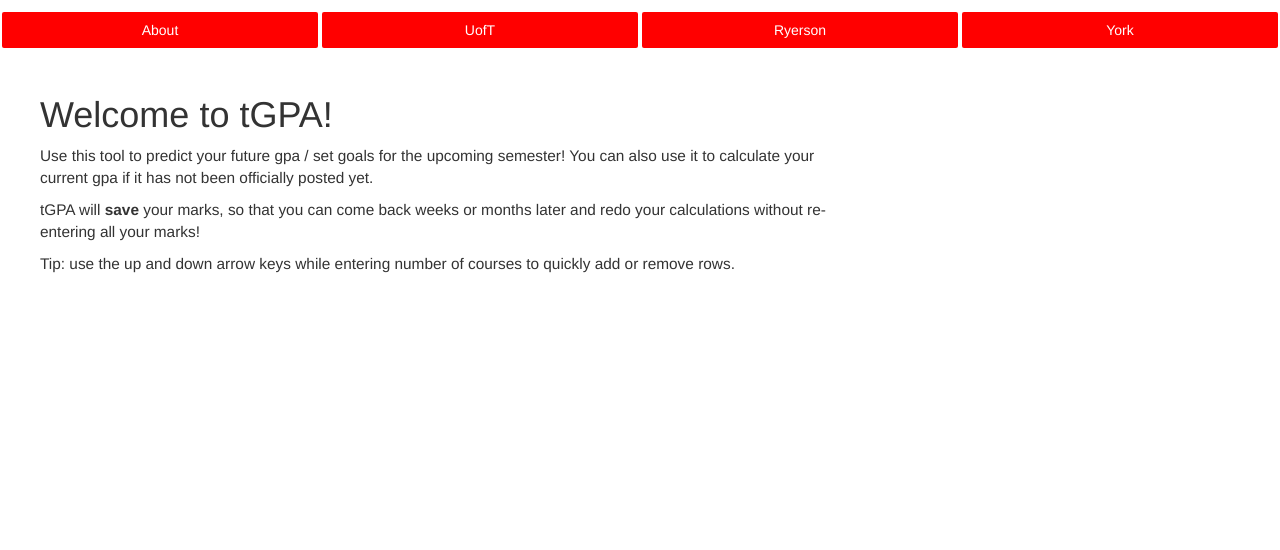
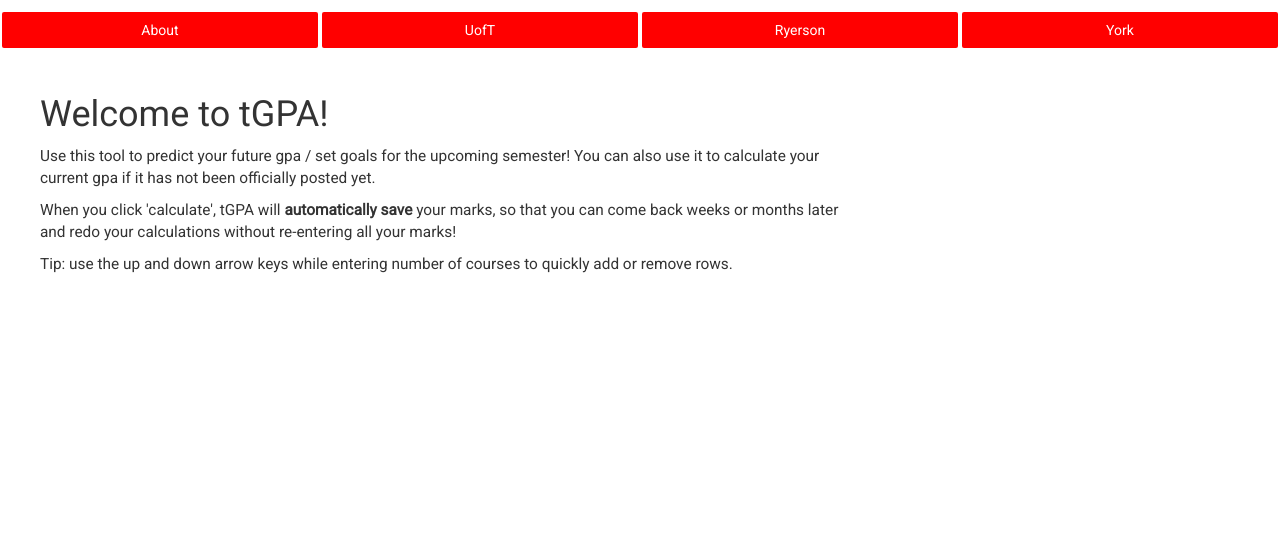
Before and after one commit to ammar-a/gpa-calculator, a Django app: template grades/templates/about.html in a window 1280 px wide. Shown: the top 550 px of the page. Run offline with Django 3.2, Linux system fonts and the light colour scheme; the template is opened without the code that fills it, so the values that code supplies are empty; some libraries are stand-ins or nearby versions.

Commit message:
Minor changes

```diff
--- a/grades/static/grades/css/index.css
+++ b/grades/static/grades/css/index.css
@@ -1,3 +1,5 @@
+@import url('https://fonts.googleapis.com/css?family=Roboto');
+
 body {
 	padding: 10px;
 }
@@ -45,7 +47,6 @@ input[name^="id_"] {
 #instructions {
 	padding: 2%;
 	font-size: 1.1em;
-	max-width: 70%;
 }
 
 #instructions h1 {
@@ -97,3 +98,14 @@ input[name^="id_"] {
     	margin: auto;
     }
 }
+
+
+* {
+	font-family: 'Roboto', sans-serif;
+}
+
+@media screen and (min-width: 760px) {
+	#instructions {
+		max-width: 70%;
+	}
+}
--- a/grades/templates/about.html
+++ b/grades/templates/about.html
@@ -6,7 +6,7 @@
 <p>Use this tool to predict your future gpa / set goals for the upcoming semester! You
 can also use it to calculate your current gpa if it has not been officially posted yet.</p>
 
-<p>tGPA will <span id="saved"> save</span> your marks, so that you can come back weeks
+<p>When you click 'calculate', tGPA will <span id="saved">automatically save</span> your marks, so that you can come back weeks
 or months later and redo your calculations without re-entering all your marks!</p>
 
 <p>Tip: use the up and down arrow keys while entering number of courses to quickly add or remove
--- a/grades/templates/base.html
+++ b/grades/templates/base.html
@@ -8,6 +8,7 @@
 	<script src="https://maxcdn.bootstrapcdn.com/bootstrap/3.3.7/js/bootstrap.min.js"></script>
 	{% load static %}
 	<link rel="stylesheet" type="text/css" href="{% static "grades/css/index.css" %}">
+	<meta "Description" content="tGPA, a gpa calculator for universities in Toronto with an auto save feature.">
 
 
 </head>
```
